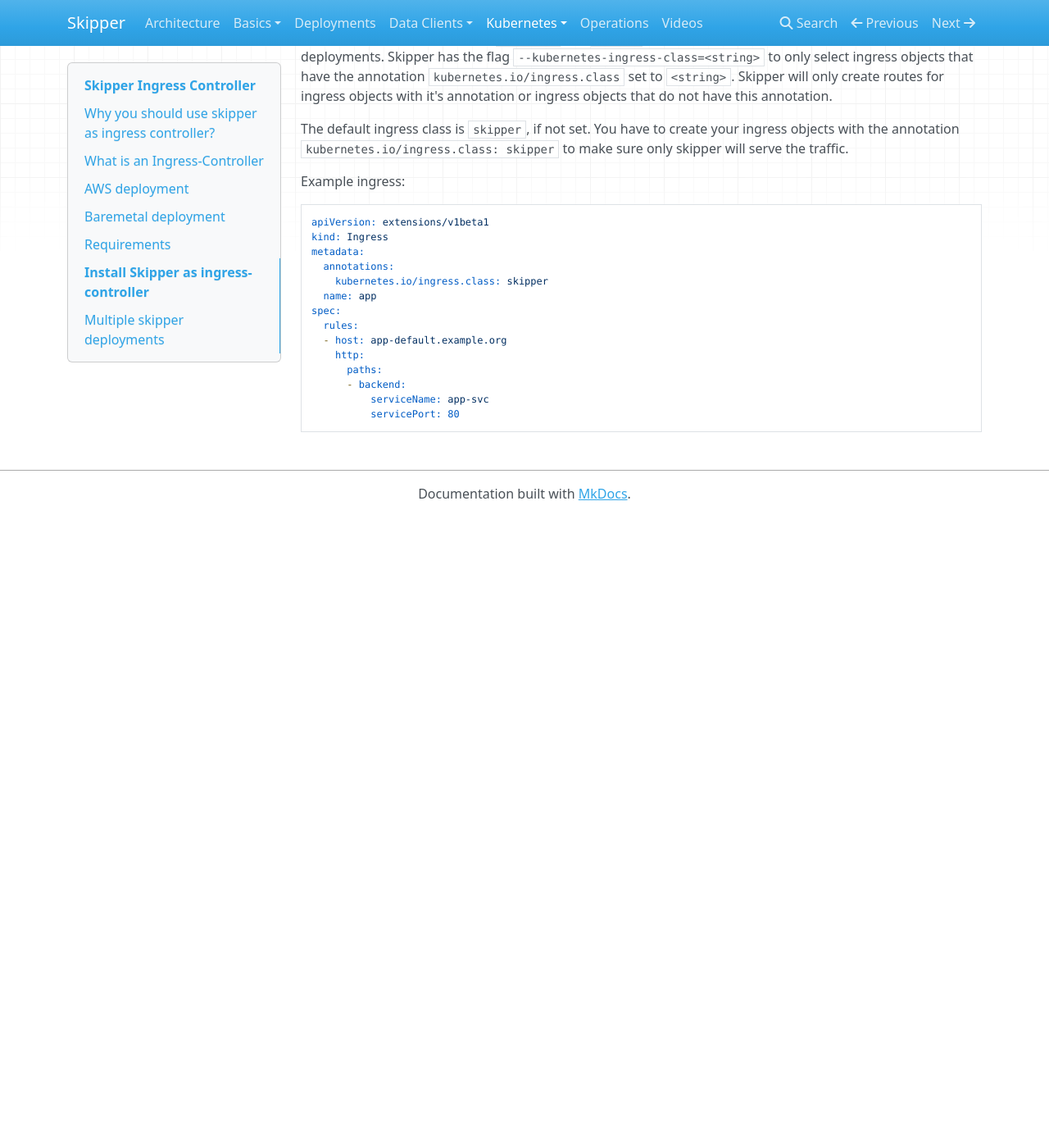
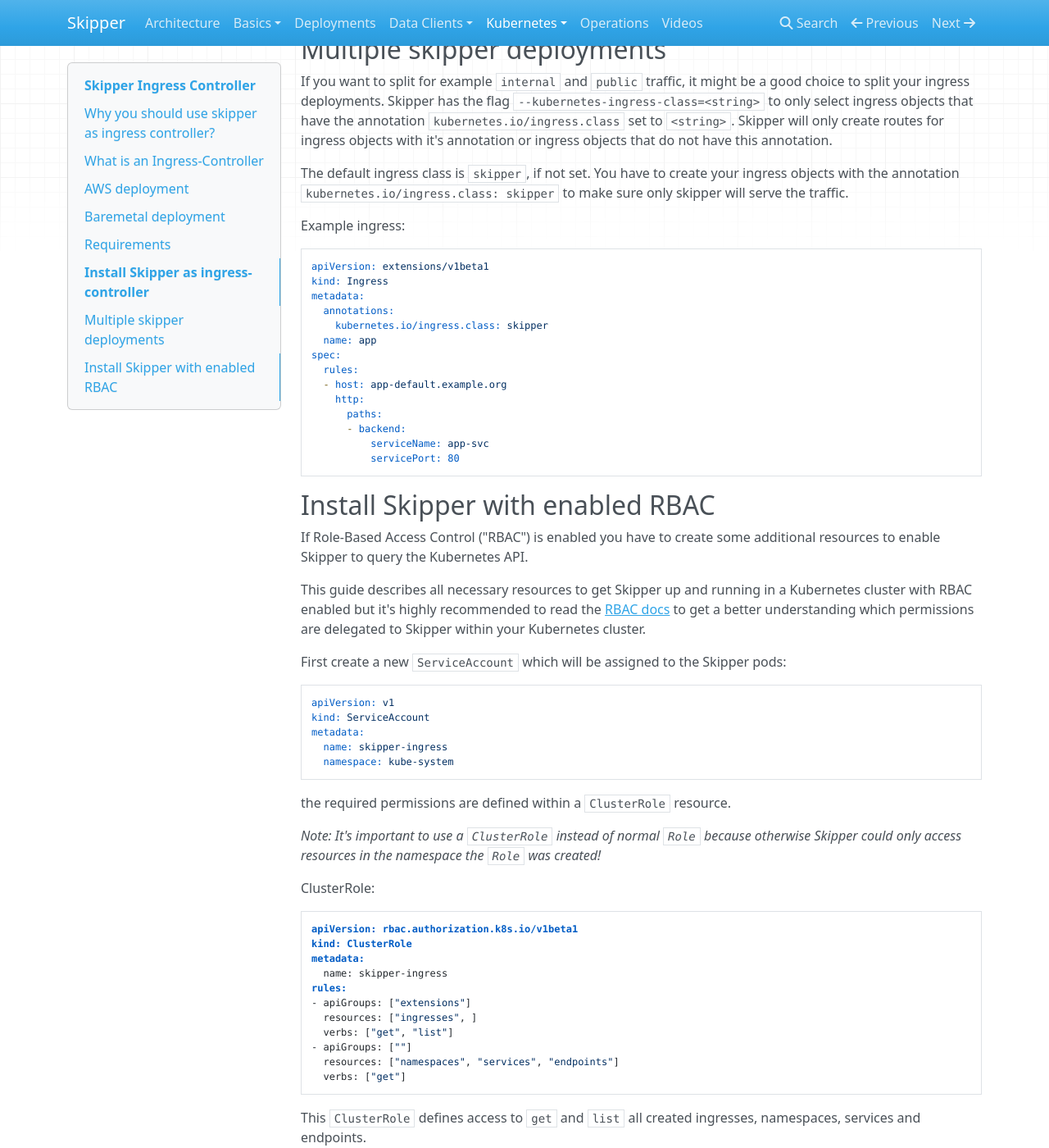
Before and after one commit to zalando/skipper, an MkDocs documentation site: the page built from docs/kubernetes/ingress-controller.md, in a window 1280 px wide and 1400 px high, scrolled down 6211 px. Shown: the whole window at 82% size. Built offline with MkDocs 1.6.1, drawn with Linux system fonts in a browser that asks for light colours; nearby versions of some CDN libraries; old or Windows-style settings are respelled for this version of MkDocs; before the commit the page ends 6841 px from its top, so only the background shows below that; some of the changed text lies outside the part shown.

Commit message:
Document how to deploy with enabled RBAC (#636)
* Added section about deployment with RBAC enabled

added sample manifests for:

* ServiceAccount
* ClusterRole
* ClusterRoleBinding
* adopted DaemonSet

* Renamed ServiceAccount to skipper-ingress as requested

* Renamed ClusterRole and ClusterRoleBinding to skipper-ingress

Renamed as requested
Adjusted references to renamed ServiceAccount

* Added additional flags to skipper deployment

Added following flags as request:
* "-lb-healthcheck-interval=3s"
* "-metrics-flavour=codahale,prometheus"
* "-enable-connection-metrics"

Updated ServiceAccount binding in deployment

* Added additional flags to Skipper DaemonSet sample

Added the following flags:
* "-lb-healthcheck-interval=3s"
* "-metrics-flavour=codahale,prometheus"
* "-enable-connection-metrics"

* Fixed format of Skipper args

* Removed unnecessary permissions from ClusterRole

Removed:

* `patch` access
* `ingresses/status`

as this is only required in kube-ingress-aws-controller scenarios

* Fixed metadata and selector of demo-svc

Sample was not working out of the box due to selector problems

* Removed unnecessary permissions from ClusterRole

* `list` permission on ingresses is required to get all ingresses
* `get` is enough for namespaces, services and endpoints

```diff
--- a/docs/kubernetes/ingress-controller.md
+++ b/docs/kubernetes/ingress-controller.md
@@ -146,6 +146,9 @@
               - "-enable-ratelimits"
               - "-experimental-upgrade"
               - "-metrics-exp-decay-sample"
+              - "-lb-healthcheck-interval=3s"
+              - "-metrics-flavour=codahale,prometheus"
+              - "-enable-connection-metrics"
             resources:
               limits:
                 cpu: 200m
@@ -191,7 +194,7 @@
     apiVersion: v1
     kind: Service
     metadata:
-      name: sszuecs-demo
+      name: skipper-demo
       labels:
         application: skipper-demo
     spec:
@@ -202,7 +205,7 @@
           targetPort: 9090
           name: external
       selector:
-        application: sszuecs-demo
+        application: skipper-demo
 
 To deploy both, you have to run:
 
@@ -281,3 +284,118 @@
           - backend:
               serviceName: app-svc
               servicePort: 80
+
+## Install Skipper with enabled RBAC
+
+If Role-Based Access Control ("RBAC") is enabled you have to create some additional
+resources to enable Skipper to query the Kubernetes API.
+
+This guide describes all necessary resources to get Skipper up and running in a
+Kubernetes cluster with RBAC enabled but it's highly recommended to read the
+[RBAC docs](https://kubernetes.io/docs/admin/authorization/rbac/) to get a better
+understanding which permissions are delegated to Skipper within your Kubernetes cluster.
+
+First create a new `ServiceAccount` which will be assigned to the Skipper pods:
+
+    apiVersion: v1
+    kind: ServiceAccount
+    metadata:
+      name: skipper-ingress
+      namespace: kube-system
+
+the required permissions are defined within a `ClusterRole` resource.
+
+_Note: It's important to use a `ClusterRole` instead of normal `Role` because otherwise Skipper could only access resources in the namespace the `Role` was created!_
+
+ClusterRole:
+
+    apiVersion: rbac.authorization.k8s.io/v1beta1
+    kind: ClusterRole
+    metadata:
+      name: skipper-ingress
+    rules:
+    - apiGroups: ["extensions"]
+      resources: ["ingresses", ]
+      verbs: ["get", "list"]
+    - apiGroups: [""]
+      resources: ["namespaces", "services", "endpoints"]
+      verbs: ["get"]
+
+This `ClusterRole` defines access to `get` and `list` all created ingresses, namespaces, services and endpoints.
+
+To assign the defined `ClusterRole` to the previously created `ServiceAccount`
+a `ClusterRoleBinding` has to be created:
+
+ClusterRoleBinding:
+
+    apiVersion: rbac.authorization.k8s.io/v1beta1
+    kind: ClusterRoleBinding
+    metadata:
+      name: skipper-ingress
+    roleRef:
+      apiGroup: rbac.authorization.k8s.io
+      kind: ClusterRole
+      name: skipper-ingress
+    subjects:
+    - kind: ServiceAccount
+      name: skipper-ingress
+      namespace: kube-system
+
+Last but not least the `ServiceAccount` has to be assigned to the Skipper daemonset.
+
+daemonset:
+
+    apiVersion: extensions/v1beta1
+    kind: DaemonSet
+    metadata:
+      name: skipper-ingress
+      namespace: kube-system
+      labels:
+        component: ingress
+    spec:
+      selector:
+        matchLabels:
+          component: ingress
+      updateStrategy:
+        type: RollingUpdate
+      template:
+        metadata:
+          name: skipper-ingress
+          labels:
+            component: ingress
+            application: skipper
+        spec:
+          hostNetwork: true
+          serviceAccountName: skipper-ingress
+          containers:
+          - name: skipper-ingress
+            image: registry.opensource.zalan.do/pathfinder/skipper:latest
+            ports:
+            - name: ingress-port
+              containerPort: 9999
+              hostPort: 9999
+            - name: metrics-port
+              containerPort: 9911
+            args:
+              - "skipper"
+              - "-kubernetes"
+              - "-kubernetes-in-cluster"
+              - "-address=:9999"
+              - "-proxy-preserve-host"
+              - "-serve-host-metrics"
+              - "-enable-ratelimits"
+              - "-experimental-upgrade"
+              - "-metrics-exp-decay-sample"
+              - "-lb-healthcheck-interval=3s"
+              - "-metrics-flavour=codahale,prometheus"
+              - "-enable-connection-metrics"
+            resources:
+              limits:
+                cpu: 200m
+                memory: 200Mi
+            readinessProbe:
+              httpGet:
+                path: /kube-system/healthz
+                port: 9999
+              initialDelaySeconds: 5
+              timeoutSeconds: 5
```
